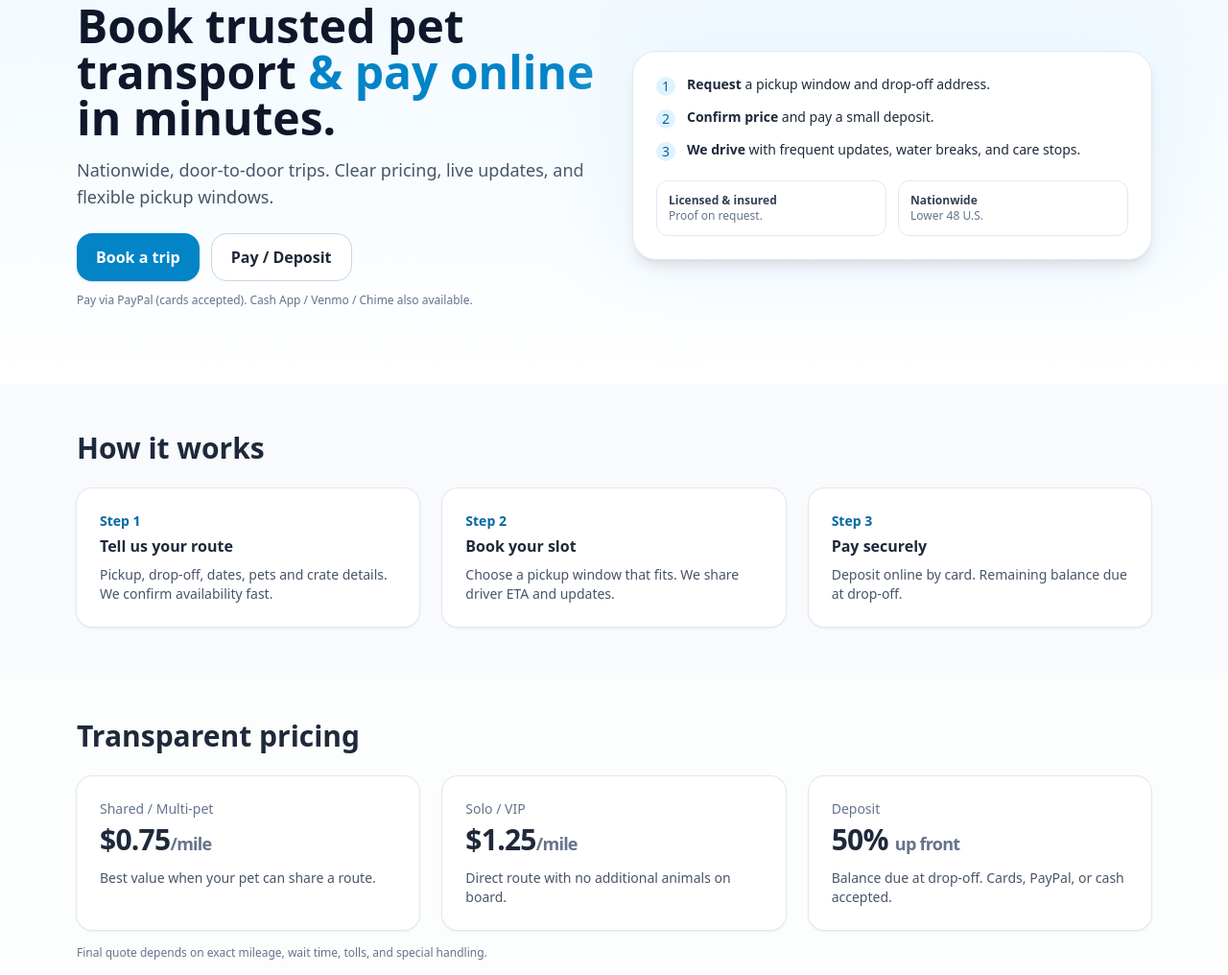
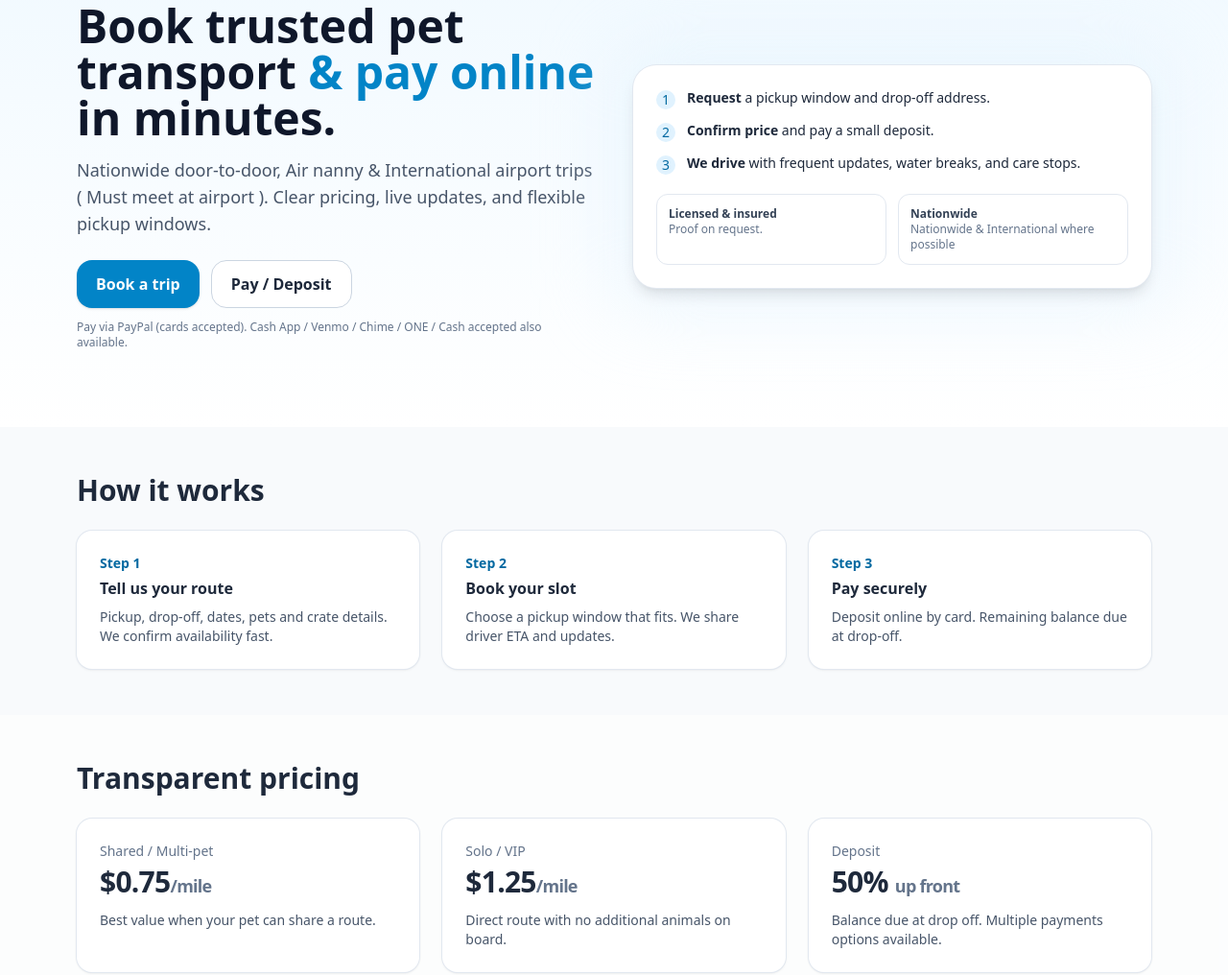
Before and after one commit to Divinelyguidedtransport/Dgt, a plain HTML site: page index.html in a window 1280 px wide. Shown: the part 182-1198 px from the top of the page at 96% size. Drawn offline with nearby package versions, Linux system fonts and the light colour scheme; a script that the page names is missing.

Commit message:
Update index.html

```diff
--- a/index.html
+++ b/index.html
@@ -48,12 +48,12 @@
     <div class="mx-auto max-w-6xl px-4 py-14 md:py-20 grid md:grid-cols-2 gap-10 items-center">
       <div>
         <h1 class="text-3xl md:text-5xl font-extrabold leading-tight text-slate-900">Book trusted pet transport <span class="text-sky-600">& pay online</span> in minutes.</h1>
-        <p class="mt-4 text-slate-600 md:text-lg">Nationwide, door‑to‑door trips. Clear pricing, live updates, and flexible pickup windows.</p>
+        <p class="mt-4 text-slate-600 md:text-lg">Nationwide door‑to‑door, Air nanny & International airport trips ( Must meet at airport ). Clear pricing, live updates, and flexible pickup windows.</p>
         <div class="mt-6 flex flex-wrap gap-3">
           <a href="#book" class="inline-flex items-center justify-center rounded-2xl bg-sky-600 text-white px-5 py-3 font-semibold shadow hover:bg-sky-700">Book a trip</a>
           <a href="#pay" class="inline-flex items-center justify-center rounded-2xl border border-slate-300 bg-white px-5 py-3 font-semibold hover:border-sky-300">Pay / Deposit</a>
         </div>
-        <p class="mt-3 text-xs text-slate-500">Pay via PayPal (cards accepted). Cash App / Venmo / Chime also available.</p>
+        <p class="mt-3 text-xs text-slate-500">Pay via PayPal (cards accepted). Cash App / Venmo / Chime / ONE / Cash accepted also available.</p>
       </div>
       <div class="relative">
         <div class="absolute -inset-4 bg-sky-100/50 blur-2xl rounded-3xl"></div>
@@ -65,7 +65,7 @@
           </ul>
           <div class="mt-5 grid grid-cols-2 gap-3 text-xs text-slate-500">
             <div class="rounded-xl border border-slate-200 p-3"><p class="font-semibold text-slate-700">Licensed & insured</p><p>Proof on request.</p></div>
-            <div class="rounded-xl border border-slate-200 p-3"><p class="font-semibold text-slate-700">Nationwide</p><p>Lower 48 U.S.</p></div>
+            <div class="rounded-xl border border-slate-200 p-3"><p class="font-semibold text-slate-700">Nationwide</p><p>Nationwide & International where possible</p></div>
           </div>
         </div>
       </div>
@@ -112,7 +112,7 @@
         <div class="rounded-2xl bg-white p-6 shadow ring-1 ring-slate-200">
           <p class="text-sm text-slate-500">Deposit</p>
           <p class="mt-1 text-3xl font-extrabold tracking-tight">50% <span class="text-lg font-semibold text-slate-500">up front</span></p>
-          <p class="mt-3 text-sm text-slate-600">Balance due at drop‑off. Cards, PayPal, or cash accepted.</p>
+          <p class="mt-3 text-sm text-slate-600">Balance due at drop off. Multiple payments options available.</p>
         </div>
       </div>
       <p class="mt-4 text-xs text-slate-500">Final quote depends on exact mileage, wait time, tolls, and special handling.</p>
@@ -157,8 +157,8 @@
         <p class="font-semibold text-slate-800">Other options</p>
         <ul class="mt-2 grid md:grid-cols-3 gap-2">
           <li>Cash App: <span class="font-semibold">$DivinelyGT</span></li>
-          <li>Venmo: <span class="font-semibold">@Y
-          DivinelyGT</span></li>
+          <li>Venmo: <span class="font-semibold">@
+           DivinelyGT</span></li>
           <li>Chime / Zelle: <span class="font-semibold">$DivinelyGT</span></li>
         </ul>
         <p class="mt-2 text-xs">Include your trip reference in the note.</p>
```
